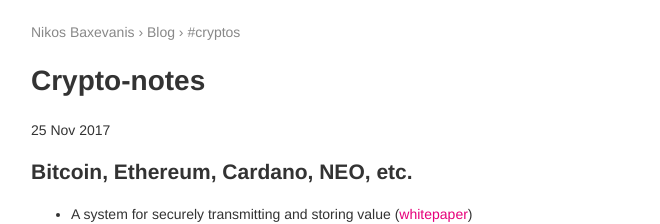
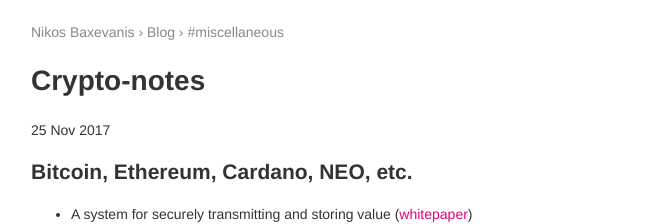
Before and after one commit to moodmosaic/blog, a Jekyll site: the page built from _posts/2017-11-25-crypto-notes.md, in a window 1280 px wide and 900 px high. Shown: the top 224 px of the window, without its empty margins (309-969 px from the left). Built offline with Jekyll 4.4.1, drawn with Linux system fonts in a browser that asks for light colours.

Commit message:
Tag Crypto-notes as Miscellaneous

```diff
--- a/_pages/tags.html
+++ b/_pages/tags.html
@@ -26,7 +26,6 @@
   <li><a href="#haskell">Haskell</a></li>
   <li><a href="#quickcheck">QuickCheck</a></li>
   <li><a href="#hedgehog">Hedgehog</a></li>
-  <li><a href="#cryptos">Cryptos</a></li>
 </ul>
 
 {% for tag in site.tags %}
--- a/_posts/2017-11-25-crypto-notes.md
+++ b/_posts/2017-11-25-crypto-notes.md
@@ -3,7 +3,7 @@
 title: Crypto-notes
 summary:
 tags:
-  - Cryptos
+  - Miscellaneous
 ---
 
 ## Bitcoin, Ethereum, Cardano, NEO, etc.
```
